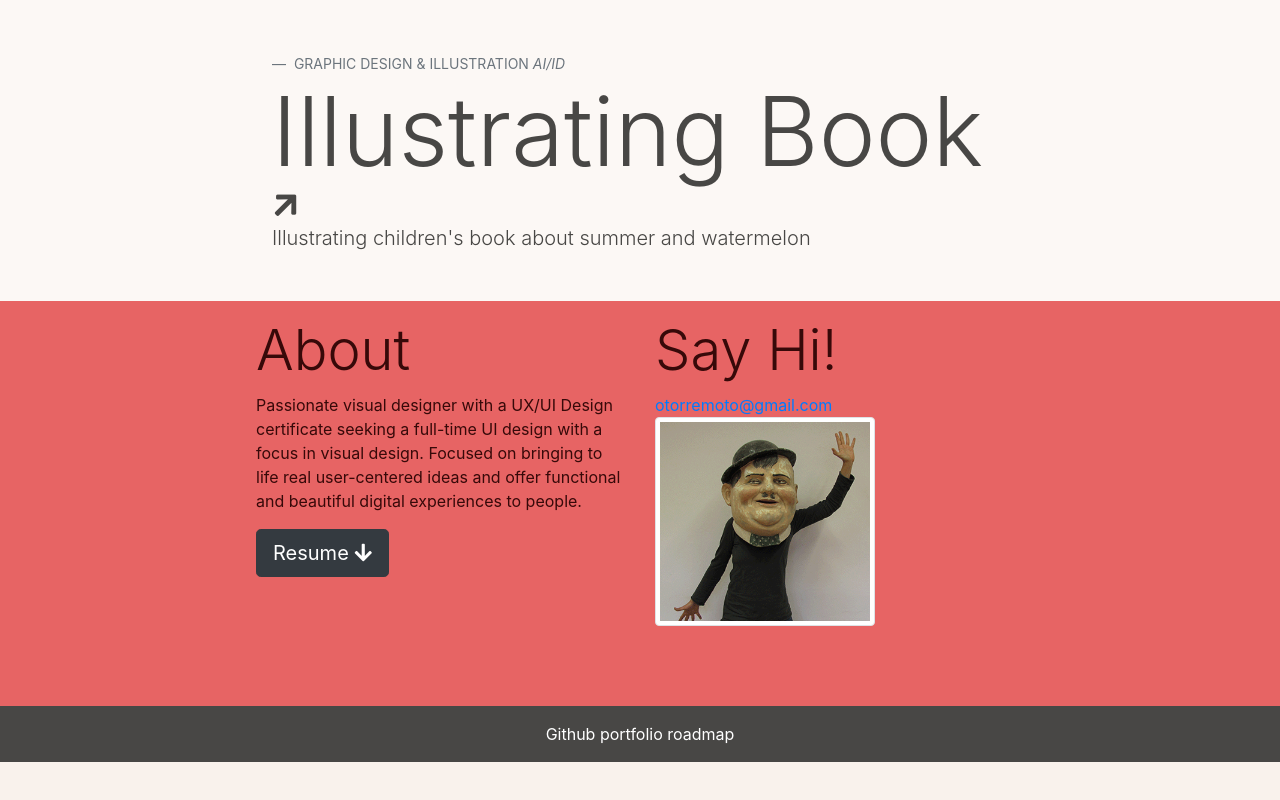
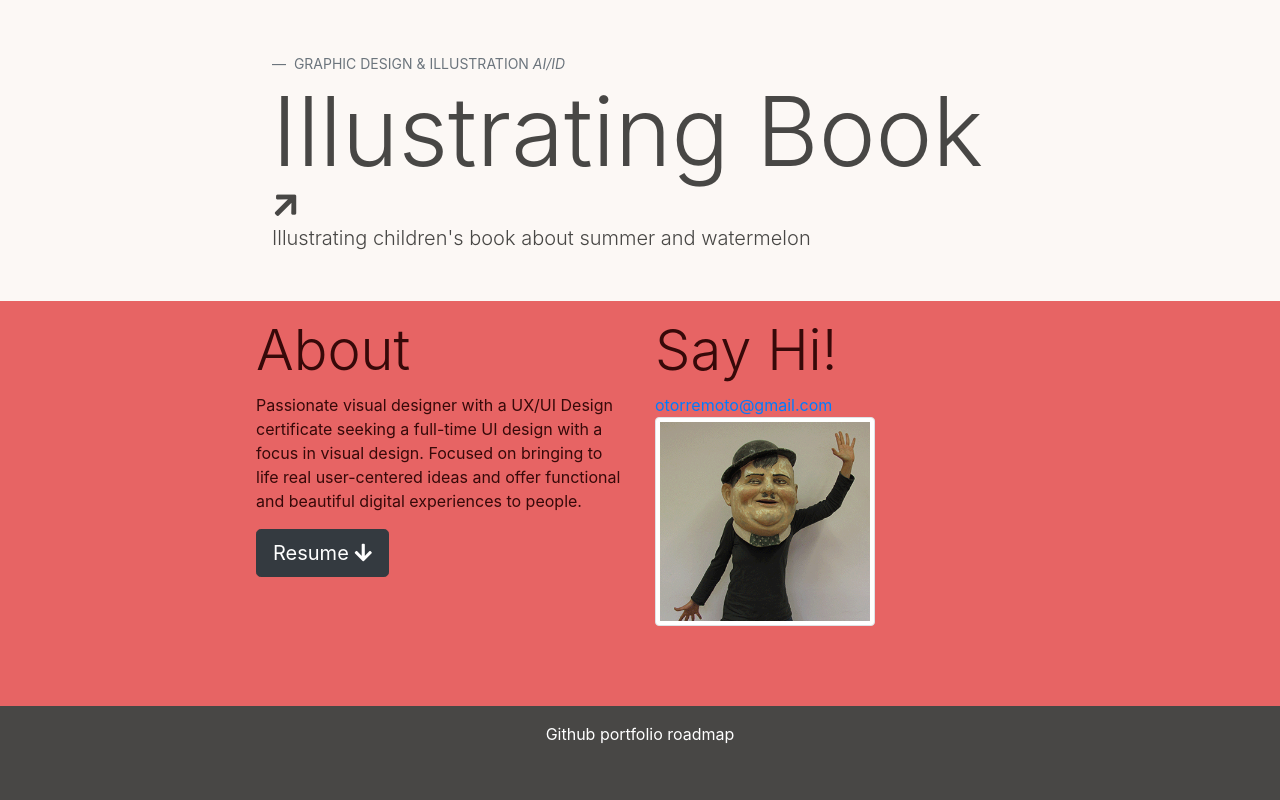
Before and after one commit to otoremoto/portfolio, a plain HTML site: page index.html in a window 1280 px wide. Shown: the part 2237-3037 px from the top of the page. Before the commit the page ends 2999 px from the top, so only its background shows below. Drawn offline with nearby package versions, Linux system fonts and the light colour scheme.

Commit message:
Footer padding fixed

```diff
--- a/index.html
+++ b/index.html
@@ -198,12 +198,12 @@
 		</div>
 
 	</section>
-	<section  class="bk-gray-50 pb-3 pt-3">
+	<section  class="bk-gray-50 pb-5 pt-3">
 		<div class="container-sm container-work">
 			<div class="row">
 
 
-				<div class="col-sm-12 text-center">
+				<div class="col-sm-12 text-center pb-5">
 
 					<a href="https://github.com/users/otoremoto/projects/1/views/2'" class="text-white" title="Roadmap on Github">Github portfolio roadmap</a>
 				</div>
```
Also changed, not shown: img/watermelon/Artboard 1 copia.png (deleted), img/watermelon/Artboard 1 copia.svg (deleted), img/watermelon/Artboard 1 copia@3x.png (deleted), img/watermelon/Artboard 1.png (deleted), img/watermelon/Artboard 1.svg (deleted), img/watermelon/Artboard 1@3x.png (deleted).
